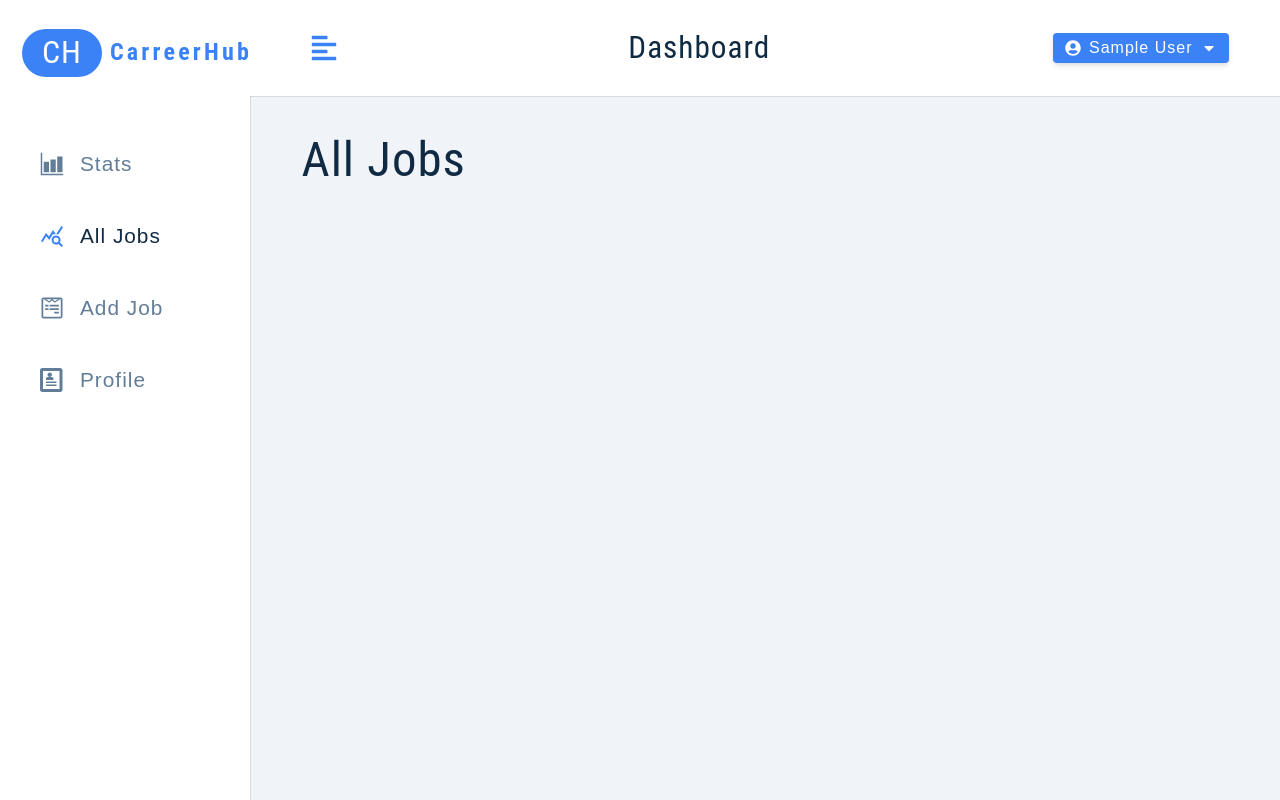
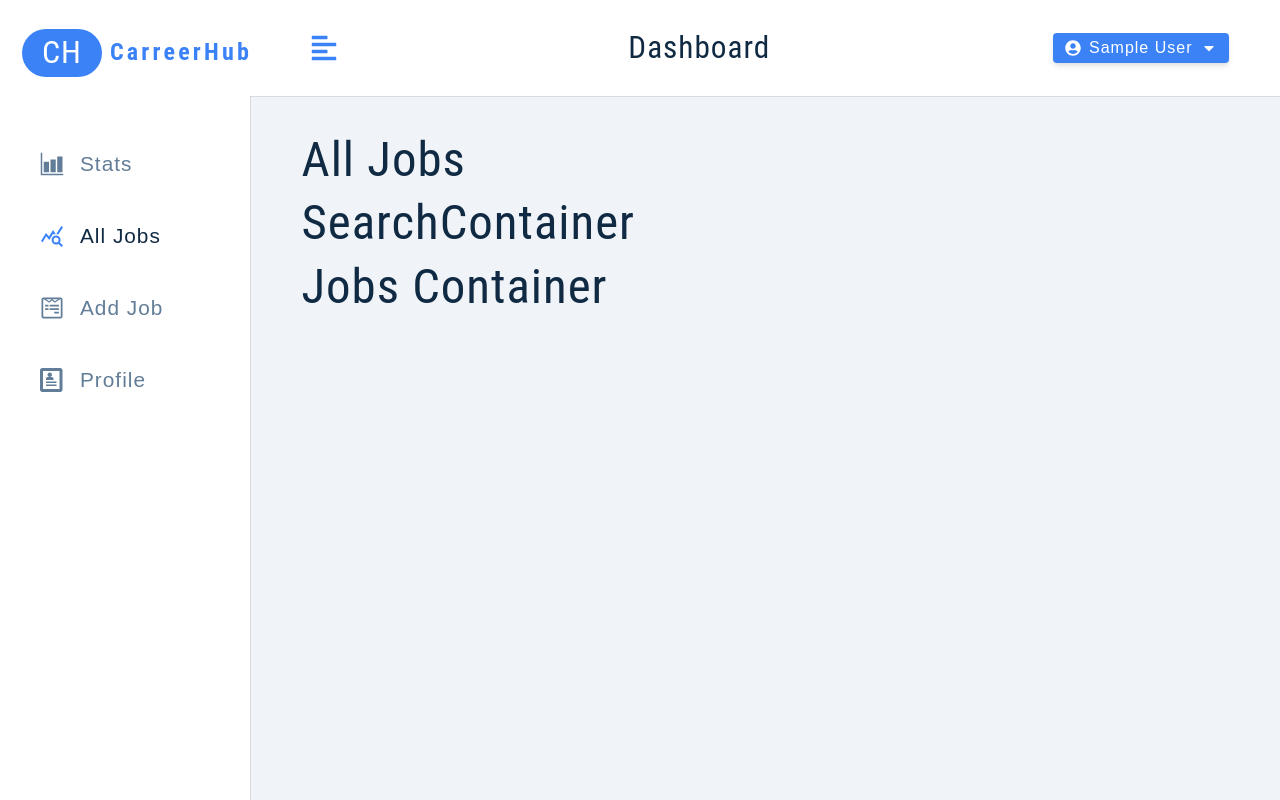
Before and after one commit to mdcodelab/CarreerHub-react-redux-frontend-app, a React (Create React App) app: page /all-jobs in a window 1280 px wide. Built offline with nearby package versions, Linux system fonts and the light colour scheme; sample sign-in values are in the browser's storage.

Commit message:
AllJobs structure

```diff
--- /dev/null
+++ b/src/dashboardComponents/JobsContainer.js
@@ -0,0 +1,11 @@
+import React from 'react';
+
+function JobsContainer() {
+  return (
+    <div>
+      Jobs Container
+    </div>
+  );
+}
+
+export default JobsContainer;
--- /dev/null
+++ b/src/dashboardComponents/SearchContainer.js
@@ -0,0 +1,11 @@
+import React from 'react';
+
+function SearchContainer() {
+  return (
+    <div>
+      SearchContainer
+    </div>
+  );
+}
+
+export default SearchContainer;
--- a/src/dashboardPages/AllJobs.js
+++ b/src/dashboardPages/AllJobs.js
@@ -1,9 +1,13 @@
 import React from 'react';
+import JobsContainer from '../dashboardComponents/JobsContainer';
+import SearchContainer from '../dashboardComponents/SearchContainer';
 
 function AllJobs() {
   return (
     <h1>
       All Jobs
+      <SearchContainer></SearchContainer>
+      <JobsContainer></JobsContainer>
     </h1>
   );
 }
```
Also changed, not shown: src/dashboardComponents/Job.js (added, +11 -0 lines), 1 other file (tests, documents, lock files or other folders).
